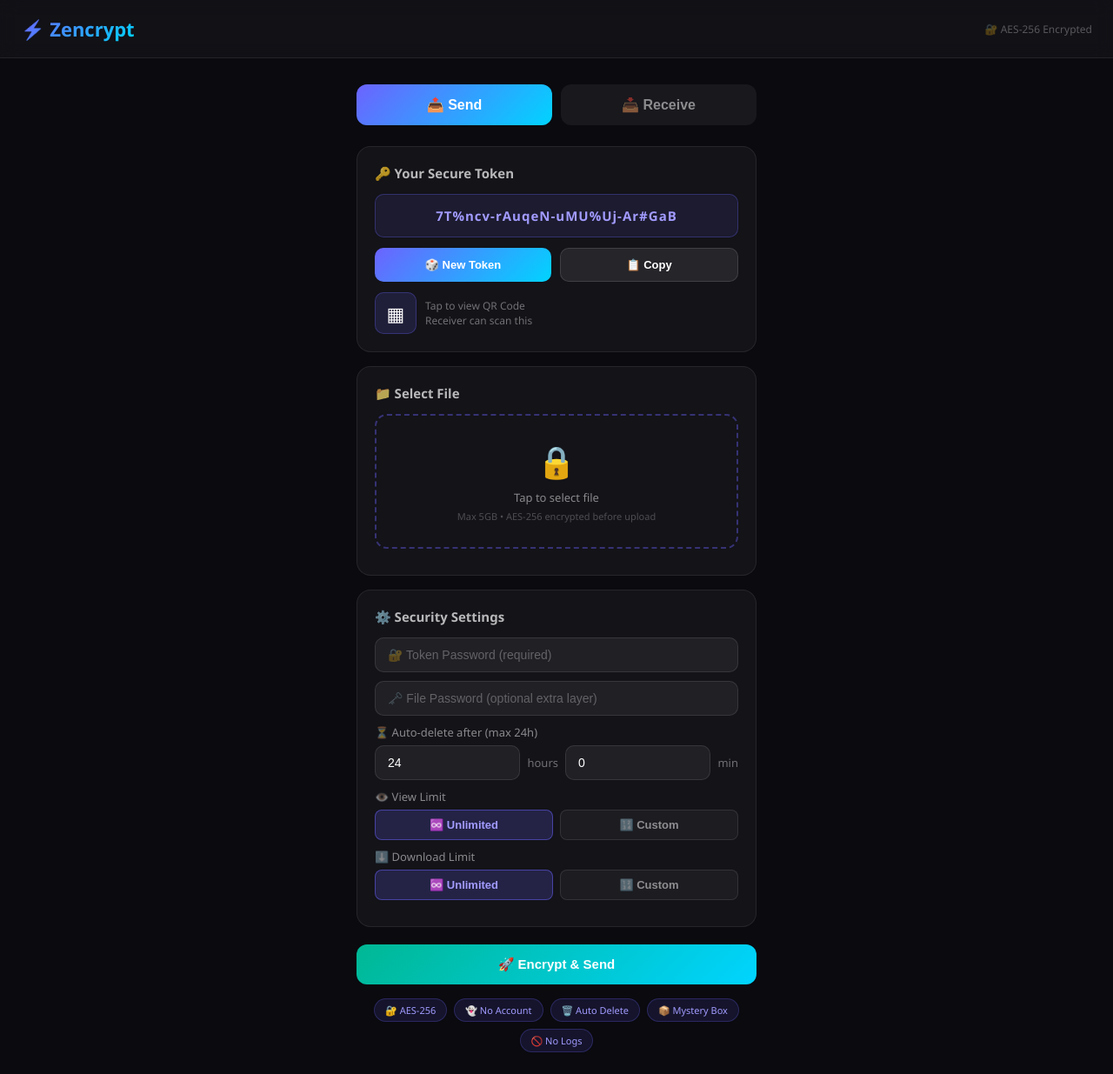
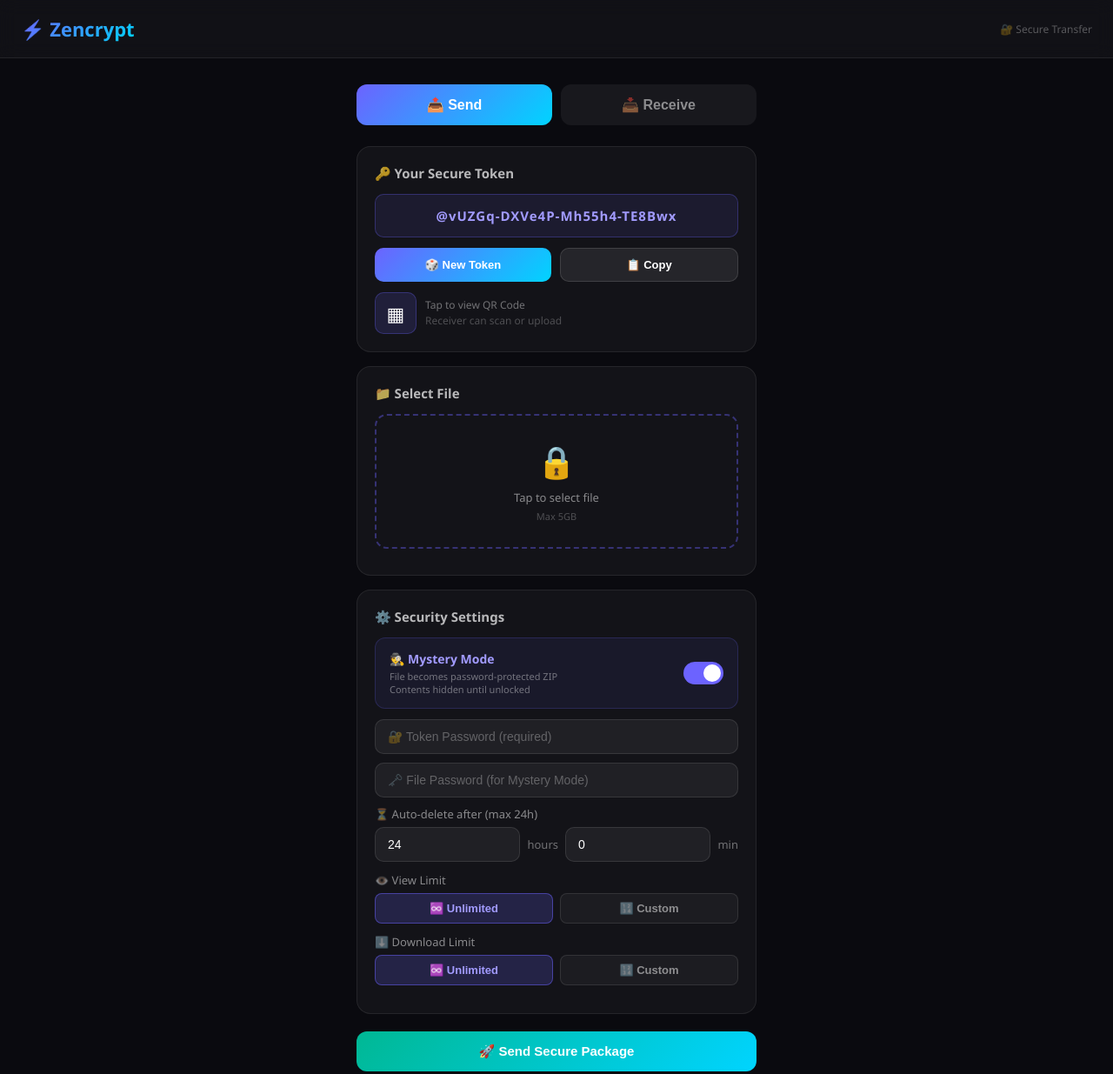
Before and after one commit to zencrypt24/zencrypt, a website: page index.html in a window 1280 px wide. Shown: the top 1235 px of the page at 87% size. Drawn offline with nearby package versions, Linux system fonts and the light colour scheme; no server answers.

Commit message:
Update index.html

```diff
--- a/index.html
+++ b/index.html
@@ -149,7 +149,6 @@
   cursor: not-allowed;
 }
 
-/* QR ICON */
 .qr-icon-wrap {
   display: flex;
   align-items: center;
@@ -171,16 +170,14 @@
   transition: all 0.2s;
 }
 
-.qr-icon-btn:hover {
-  background: rgba(108,99,255,0.3);
-}
+.qr-icon-btn:hover { background: rgba(108,99,255,0.3); }
 
 .qr-icon-label {
   font-size: 12px;
   color: rgba(255,255,255,0.4);
+  line-height: 1.5;
 }
 
-/* QR POPUP */
 .qr-popup-overlay {
   display: none;
   position: fixed;
@@ -192,9 +189,7 @@
   align-items: center;
 }
 
-.qr-popup-overlay.open {
-  display: flex;
-}
+.qr-popup-overlay.open { display: flex; }
 
 .qr-popup {
   background: #13131a;
@@ -235,10 +230,7 @@
   margin-bottom: 16px;
 }
 
-.qr-popup-actions {
-  display: flex;
-  gap: 10px;
-}
+.qr-popup-actions { display: flex; gap: 10px; }
 
 input, select {
   width: 100%;
@@ -286,9 +278,7 @@
   color: rgba(255,255,255,0.8);
 }
 
-.limit-row {
-  margin-bottom: 10px;
-}
+.limit-row { margin-bottom: 12px; }
 
 .limit-row label {
   font-size: 13px;
@@ -322,9 +312,7 @@
   color: #a29bff;
 }
 
-.custom-input {
-  display: none;
-}
+.custom-input { display: none; }
 
 .time-row {
   display: flex;
@@ -333,10 +321,7 @@
   margin-bottom: 10px;
 }
 
-.time-row input {
-  margin-bottom: 0;
-  flex: 1;
-}
+.time-row input { margin-bottom: 0; flex: 1; }
 
 .time-row span {
   color: rgba(255,255,255,0.4);
@@ -344,10 +329,63 @@
   white-space: nowrap;
 }
 
-.progress-wrap {
-  display: none;
+/* MYSTERY TOGGLE */
+.mystery-wrap {
+  display: flex;
+  justify-content: space-between;
+  align-items: center;
+  background: rgba(108,99,255,0.08);
+  border: 1px solid rgba(108,99,255,0.2);
+  border-radius: 12px;
+  padding: 14px 16px;
   margin-bottom: 12px;
 }
+
+.mystery-wrap .mystery-info h4 {
+  font-size: 14px;
+  color: #a29bff;
+  margin-bottom: 3px;
+}
+
+.mystery-wrap .mystery-info p {
+  font-size: 11px;
+  color: rgba(255,255,255,0.4);
+}
+
+.switch {
+  position: relative;
+  width: 46px;
+  height: 26px;
+  flex-shrink: 0;
+}
+
+.switch input { opacity: 0; width: 0; height: 0; }
+
+.slider {
+  position: absolute;
+  cursor: pointer;
+  top: 0; left: 0; right: 0; bottom: 0;
+  background: rgba(255,255,255,0.1);
+  border-radius: 26px;
+  transition: 0.3s;
+}
+
+.slider:before {
+  position: absolute;
+  content: "";
+  height: 20px;
+  width: 20px;
+  left: 3px;
+  bottom: 3px;
+  background: white;
+  border-radius: 50%;
+  transition: 0.3s;
+}
+
+input:checked + .slider { background: #6c63ff; }
+input:checked + .slider:before { transform: translateX(20px); }
+
+.progress-wrap { display: none; margin-bottom: 12px; }
 
 .progress-bg {
   background: rgba(255,255,255,0.08);
@@ -414,9 +452,7 @@
   margin-bottom: 6px;
 }
 
-.info-row span:last-child {
-  color: rgba(255,255,255,0.8);
-}
+.info-row span:last-child { color: rgba(255,255,255,0.8); }
 
 .security-badge {
   display: flex;
@@ -446,13 +482,11 @@
 </head>
 <body>
 
-<!-- NAV -->
 <nav>
   <div class="logo">⚡ Zencrypt</div>
-  <div style="font-size:12px;color:rgba(255,255,255,0.3)">🔐 AES-256 Encrypted</div>
+  <div style="font-size:12px;color:rgba(255,255,255,0.3)">🔐 Secure Transfer</div>
 </nav>
 
-<!-- TABS -->
 <div class="tabs">
   <button class="tab-btn active" onclick="showTab('send')" id="tab-send">📤 Send</button>
   <button class="tab-btn" onclick="showTab('receive')" id="tab-receive">📥 Receive</button>
@@ -461,40 +495,48 @@
 <!-- ========== SEND ========== -->
 <div class="section active" id="send-section">
 
-  <!-- Token -->
   <div class="card">
     <h3>🔑 Your Secure Token</h3>
-    <div class="token-display" id="tokenDisplay" title="Auto-generated, cannot be edited">-</div>
+    <div class="token-display" id="tokenDisplay">-</div>
     <div class="btn-row">
       <button class="btn btn-primary" onclick="generateToken()">🎲 New Token</button>
       <button class="btn btn-secondary" onclick="copyToken()">📋 Copy</button>
     </div>
     <div class="qr-icon-wrap">
-      <div class="qr-icon-btn" onclick="openQRPopup()" title="View QR Code">▦</div>
-      <div class="qr-icon-label">Tap to view QR Code<br>Receiver can scan this</div>
+      <div class="qr-icon-btn" onclick="openQRPopup()">▦</div>
+      <div class="qr-icon-label">Tap to view QR Code<br><span style="color:rgba(255,255,255,0.25)">Receiver can scan or upload</span></div>
     </div>
   </div>
 
-  <!-- File Upload -->
   <div class="card">
     <h3>📁 Select File</h3>
     <div class="upload-box" onclick="document.getElementById('fileInput').click()">
       <div class="icon">🔒</div>
       <p>Tap to select file</p>
-      <p style="margin-top:5px;font-size:11px;color:rgba(255,255,255,0.25)">Max 5GB • AES-256 encrypted before upload</p>
+      <p style="margin-top:5px;font-size:11px;color:rgba(255,255,255,0.25)">Max 5GB</p>
     </div>
     <input type="file" id="fileInput" onchange="onFileSelect(this)">
     <div class="file-info" id="fileInfo"></div>
   </div>
 
-  <!-- Security Settings -->
   <div class="card">
     <h3>⚙️ Security Settings</h3>
 
+    <!-- Mystery Mode Toggle -->
+    <div class="mystery-wrap">
+      <div class="mystery-info">
+        <h4>🕵️ Mystery Mode</h4>
+        <p>File becomes password-protected ZIP<br>Contents hidden until unlocked</p>
+      </div>
+      <label class="switch">
+        <input type="checkbox" id="mysteryToggle" checked>
+        <span class="slider"></span>
+      </label>
+    </div>
+
     <input type="password" id="tokenPass" placeholder="🔐 Token Password (required)">
-    <input type="password" id="filePass" placeholder="🗝️ File Password (optional extra layer)">
+    <input type="password" id="filePass" placeholder="🗝️ File Password (for Mystery Mode)">
 
-    <!-- Expire Time -->
     <div class="limit-row">
       <label>⏳ Auto-delete after (max 24h)</label>
       <div class="time-row">
@@ -505,7 +547,6 @@
       </div>
     </div>
 
-    <!-- View Limit -->
     <div class="limit-row">
       <label>👁️ View Limit</label>
       <div class="limit-toggle">
@@ -515,7 +556,6 @@
       <input type="number" id="viewCustomInput" class="custom-input" placeholder="Enter max views..." min="1">
     </div>
 
-    <!-- Download Limit -->
     <div class="limit-row">
       <label>⬇️ Download Limit</label>
       <div class="limit-toggle">
@@ -527,22 +567,21 @@
 
   </div>
 
-  <!-- Progress -->
   <div class="progress-wrap" id="uploadProgress">
     <div class="progress-bg"><div class="progress-fill" id="uploadBar"></div></div>
-    <div class="progress-label" id="uploadLabel">Encrypting & uploading...</div>
+    <div class="progress-label" id="uploadLabel">Uploading...</div>
   </div>
 
   <div class="alert alert-error" id="sendError"></div>
   <div class="alert alert-success" id="sendSuccess"></div>
 
-  <button class="btn-success" onclick="sendFile()" id="sendBtn">🚀 Encrypt & Send</button>
+  <button class="btn-success" onclick="sendFile()" id="sendBtn">🚀 Send Secure Package</button>
 
   <div class="security-badge">
-    <span class="badge">🔐 AES-256</span>
+    <span class="badge">🔐 Encrypted</span>
     <span class="badge">👻 No Account</span>
     <span class="badge">🗑️ Auto Delete</span>
-    <span class="badge">📦 Mystery Box</span>
+    <span class="badge">🕵️ Mystery Mode</span>
     <span class="badge">🚫 No Logs</span>
   </div>
 
@@ -576,12 +615,13 @@
     <div class="info-row"><span>⏱️ Expires</span><span id="readyExpire">-</span></div>
     <div class="info-row"><span>👁️ Views</span><span id="readyViews">-</span></div>
     <div class="info-row"><span>⬇️ Downloads</span><span id="readyDownloads">-</span></div>
+    <div class="info-row"><span>🕵️ Mode</span><span id="readyMode">-</span></div>
     <br>
     <input type="password" id="downloadFilePass" placeholder="🗝️ File password (if required)" style="display:none">
     <p style="font-size:11px;color:rgba(255,107,107,0.6);margin-bottom:10px;text-align:center">
-      ⚠️ File deletes from cloud 5 seconds after last download
+      ⚠️ File deletes from cloud 5s after last download
     </p>
-    <button class="btn-success" onclick="downloadFile()">⬇️ Download Encrypted Package</button>
+    <button class="btn-success" onclick="downloadFile()">⬇️ Download Package</button>
   </div>
 
 </div>
@@ -594,15 +634,15 @@
     <p>Receiver can scan or upload this image</p>
     <div id="qrPopupCode"></div>
     <div class="qr-popup-actions">
-      <button class="btn btn-primary" onclick="downloadQR()">⬇️ Save QR</button>
+      <button class="btn btn-primary" onclick="downloadQR()">⬇️ Save</button>
       <button class="btn btn-secondary" onclick="shareQR()">📤 Share</button>
     </div>
   </div>
 </div>
 
 <footer>
-  <p>© 2026 Zencrypt · End-to-end encrypted file transfer</p>
-  <p style="margin-top:5px">Files are encrypted before upload. We never see your content.</p>
+  <p>© 2026 Zencrypt · Secure file transfer</p>
+  <p style="margin-top:5px">Your files are protected. We never see your content.</p>
 </footer>
 
 <script>
@@ -613,7 +653,6 @@
 let viewMode = 'unlimited';
 let dlMode = 'unlimited';
 
-// ===== TABS =====
 function showTab(tab) {
   document.querySelectorAll('.section').forEach(s => s.classList.remove('active'));
   document.querySelectorAll('.tab-btn').forEach(b => b.classList.remove('active'));
@@ -621,7 +660,6 @@
   document.getElementById('tab-' + tab).classList.add('active');
 }
 
-// ===== LIMIT TOGGLE =====
 function setLimit(type, mode) {
   if (type === 'view') {
     viewMode = mode;
@@ -636,28 +674,21 @@
   }
 }
 
-// ===== TOKEN =====
 async function generateToken() {
   try {
     const res = await fetch(`${API}/api/generate-token`);
     const data = await res.json();
     currentToken = data.token;
   } catch {
-    currentToken = generateLocalToken();
+    const chars = 'ABCDEFGHJKLMNPQRSTUVWXYZabcdefghjkmnpqrstuvwxyz23456789@#$%';
+    let token = '';
+    for (let i = 0; i < 4; i++) {
+      if (i > 0) token += '-';
+      for (let j = 0; j < 6; j++) token += chars[Math.floor(Math.random() * chars.length)];
+    }
+    currentToken = token;
   }
   document.getElementById('tokenDisplay').textContent = currentToken;
-}
-
-function generateLocalToken() {
-  const chars = 'ABCDEFGHJKLMNPQRSTUVWXYZabcdefghjkmnpqrstuvwxyz23456789@#$%';
-  let token = '';
-  for (let i = 0; i < 4; i++) {
-    if (i > 0) token += '-';
-    for (let j = 0; j < 6; j++) {
-      token += chars[Math.floor(Math.random() * chars.length)];
-    }
-  }
-  return token;
 }
 
 function copyToken() {
@@ -666,12 +697,8 @@
   alert('Token copied!');
 }
 
-// ===== QR POPUP =====
 function openQRPopup() {
-  if (!currentToken || currentToken === '-') {
-    alert('Generate a token first!');
-    return;
-  }
+  if (!currentToken || currentToken === '-') { alert('Generate a token first!'); return; }
   const qrDiv = document.getElementById('qrPopupCode');
   qrDiv.innerHTML = '';
   new QRCode(qrDiv, {
@@ -705,14 +732,13 @@
 
 function shareQR() {
   if (navigator.share) {
-    navigator.share({ title: 'Zencrypt Token', text: `My Zencrypt token: ${currentToken}` });
+    navigator.share({ title: 'Zencrypt Token', text: `Zencrypt token: ${currentToken}` });
   } else {
     navigator.clipboard.writeText(currentToken);
-    alert('Token copied to clipboard!');
+    alert('Token copied!');
   }
 }
 
-// ===== FILE SELECT =====
 function onFileSelect(input) {
   if (!input.files.length) return;
   const file = input.files[0];
@@ -729,17 +755,18 @@
   return (b/1073741824).toFixed(1) + ' GB';
 }
 
-// ===== SEND =====
 async function sendFile() {
   const file = document.getElementById('fileInput').files[0];
   const tokenPass = document.getElementById('tokenPass').value;
   const filePass = document.getElementById('filePass').value;
   const hours = parseInt(document.getElementById('expireHours').value) || 0;
   const minutes = parseInt(document.getElementById('expireMinutes').value) || 0;
+  const mysteryMode = document.getElementById('mysteryToggle').checked;
 
   if (!currentToken || currentToken === '-') { showAlert('sendError', 'Generate a token first!'); return; }
   if (!file) { showAlert('sendError', 'Select a file first!'); return; }
   if (!tokenPass) { showAlert('sendError', 'Token password is required!'); return; }
+  if (mysteryMode && !filePass) { showAlert('sendError', 'File password required for Mystery Mode!'); return; }
 
   let expireSeconds = (hours * 3600) + (minutes * 60);
   if (expireSeconds <= 0 || expireSeconds > 86400) expireSeconds = 86400;
@@ -755,6 +782,7 @@
   formData.append('expireSeconds', expireSeconds);
   formData.append('viewLimit', viewLimit);
   formData.append('downloadLimit', downloadLimit);
+  formData.append('mysteryMode', mysteryMode.toString());
 
   document.getElementById('sendBtn').disabled = true;
   document.getElementById('uploadProgress').style.display = 'block';
@@ -764,7 +792,7 @@
     if (e.lengthComputable) {
       const pct = Math.round((e.loaded / e.total) * 100);
       document.getElementById('uploadBar').style.width = pct + '%';
-      document.getElementById('uploadLabel').textContent = `Encrypting & uploading... ${pct}%`;
+      document.getElementById('uploadLabel').textContent = `Uploading... ${pct}%`;
     }
   };
 
@@ -774,7 +802,7 @@
     try {
       const res = JSON.parse(xhr.responseText);
       if (res.success) {
-        showAlert('sendSuccess', '✅ Package encrypted & uploaded! Share the token.');
+        showAlert('sendSuccess', '✅ Package uploaded! Share the token with receiver.');
       } else {
         showAlert('sendError', res.error || 'Upload failed!');
       }
@@ -793,7 +821,6 @@
   xhr.send(formData);
 }
 
-// ===== QR IMAGE SCAN =====
 function readQRImage(input) {
   if (!input.files.length) return;
   const reader = new FileReader();
@@ -819,7 +846,6 @@
   reader.readAsDataURL(input.files[0]);
 }
 
-// ===== RECEIVE =====
 function searchToken() {
   const token = document.getElementById('tokenInput').value.trim();
   if (!token) { showAlert('receiveError', 'Enter a token!'); return; }
@@ -855,12 +881,9 @@
   document.getElementById('fileReady').style.display = 'block';
   document.getElementById('readyFileSize').textContent = formatSize(data.fileSize);
   document.getElementById('readyExpire').textContent = new Date(data.expireAt).toLocaleString();
-  document.getElementById('readyViews').textContent = data.viewLimit === 'unlimited'
-    ? '∞ Unlimited'
-    : `${data.viewCount} / ${data.viewLimit}`;
-  document.getElementById('readyDownloads').textContent = data.downloadLimit === 'unlimited'
-    ? '∞ Unlimited'
-    : `${data.downloadCount} / ${data.downloadLimit}`;
+  document.getElementById('readyViews').textContent = data.viewLimit === 'unlimited' ? '∞' : `${data.viewCount}/${data.viewLimit}`;
+  document.getElementById('readyDownloads').textContent = data.downloadLimit === 'unlimited' ? '∞' : `${data.downloadCount}/${data.downloadLimit}`;
+  document.getElementById('readyMode').textContent = data.isMystery ? '🕵️ Mystery (Password Protected ZIP)' : '📂 Normal';
   if (data.hasFilePassword) {
     document.getElementById('downloadFilePass').style.display = 'block';
   }
@@ -887,11 +910,13 @@
     const url = URL.createObjectURL(blob);
     const a = document.createElement('a');
     a.href = url;
-    a.download = `zencrypt_pkg_${Date.now()}.bin`;
+    a.download = verifiedTokenData?.isMystery
+      ? `zencrypt_pkg_${Date.now()}.zip`
+      : `zencrypt_file_${Date.now()}`;
     a.click();
     URL.revokeObjectURL(url);
 
-    showAlert('receiveSuccess', '✅ Downloaded! File will be deleted from cloud in 5 seconds.');
+    showAlert('receiveSuccess', '✅ Downloaded! File deletes from cloud in 5 seconds.');
     document.getElementById('fileReady').style.display = 'none';
 
   } catch {
@@ -899,7 +924,6 @@
   }
 }
 
-// ===== HELPERS =====
 function showAlert(id, msg) {
   const el = document.getElementById(id);
   el.textContent = msg;
```
